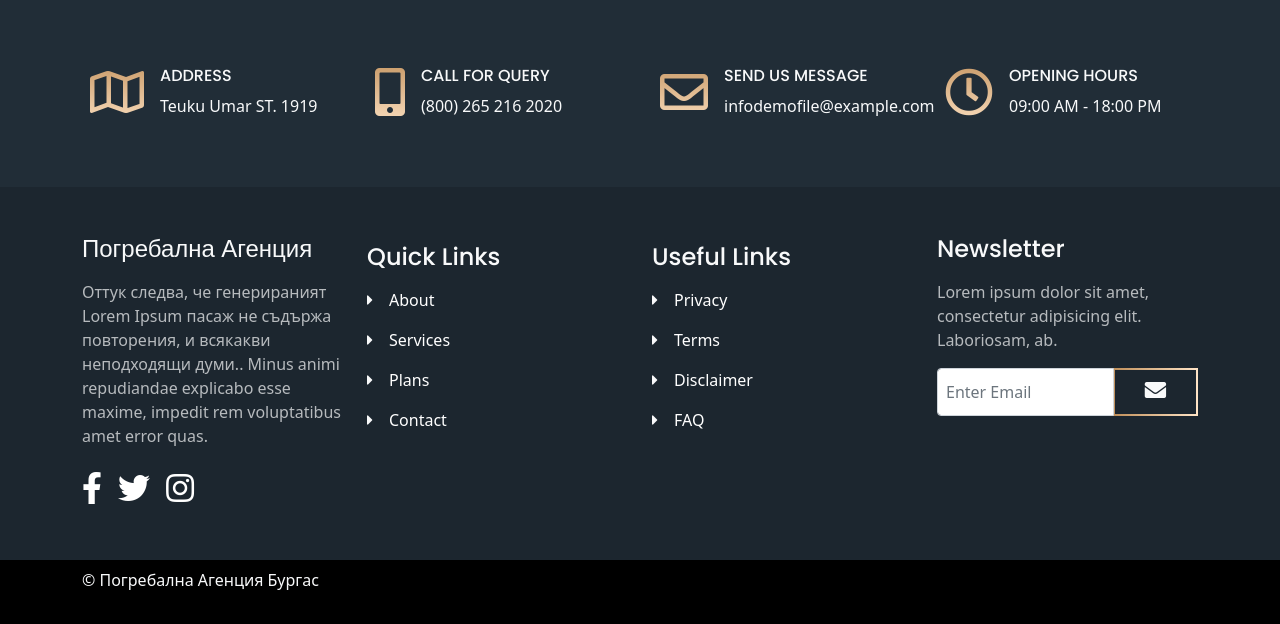
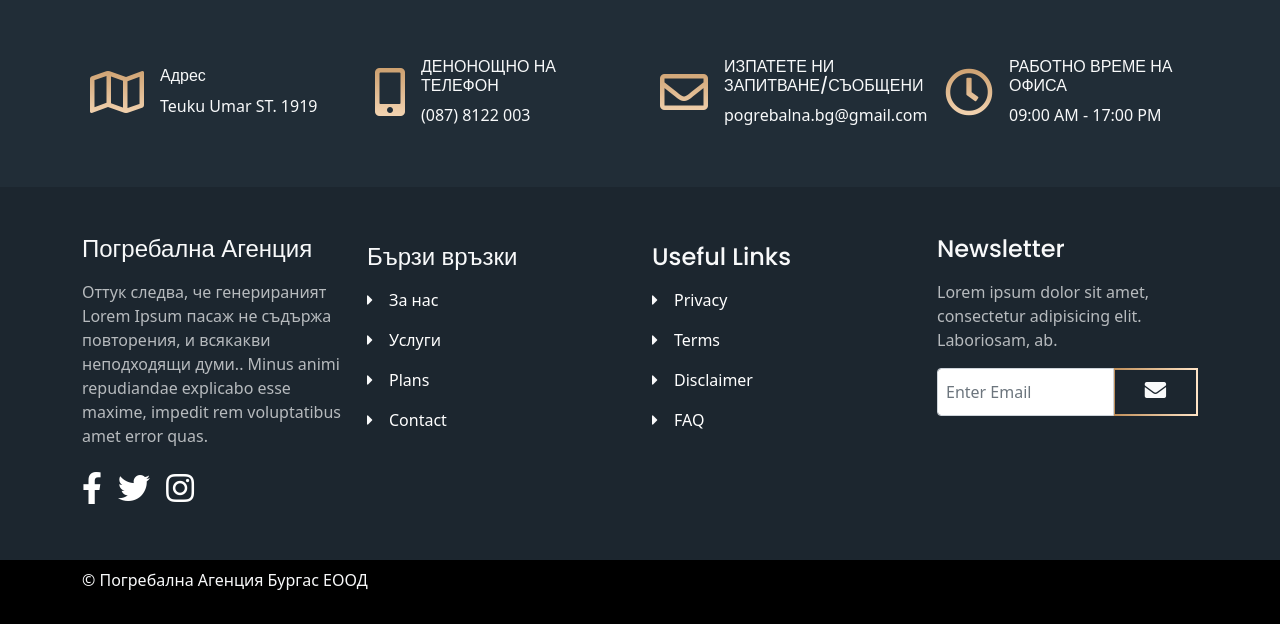
Before and after one commit to idktech/grobi, a plain HTML site: page index.html in a window 1280 px wide. Shown: the part 6504-7128 px from the top of the page. Drawn offline with Linux system fonts and the light colour scheme; a web font is replaced by a local one.

Commit message:
some texts updated

```diff
--- a/index.html
+++ b/index.html
@@ -613,29 +613,29 @@
                 <div class="col-lg-3 d-flex align-items-center">
                     <div class="p-2"><i class="far fa-map fa-3x"></i></div>
                     <div class="ms-2">
-                        <h6>ADDRESS</h6>
+                        <h6>Адрес</h6>
                         <p>Teuku Umar ST. 1919</p>
                     </div>
                 </div>
                 <div class="col-lg-3 d-flex align-items-center">
                     <div class="p-2"><i class="fas fa-mobile-alt fa-3x"></i></div>
                     <div class="ms-2">
-                        <h6>CALL FOR QUERY</h6>
-                        <p>(800) 265 216 2020</p>
+                        <h6>ДЕНОНОЩНО НА ТЕЛЕФОН</h6>
+                        <p>(087) 8122 003</p>
                     </div>
                 </div>
                 <div class="col-lg-3 d-flex align-items-center">
                     <div class="p-2"><i class="far fa-envelope fa-3x"></i></div>
                     <div class="ms-2">
-                        <h6>SEND US MESSAGE</h6>
-                        <p>infodemofile@example.com</p>
+                        <h6>ИЗПАТЕТЕ НИ ЗАПИТВАНЕ/СЪОБЩЕНИ</h6>
+                        <p>pogrebalna.bg@gmail.com</p>
                     </div>
                 </div>
                 <div class="col-lg-3 d-flex align-items-center">
                     <div class="p-2"><i class="far fa-clock fa-3x"></i></div>
                     <div class="ms-2">
-                        <h6>OPENING HOURS</h6>
-                        <p>09:00 AM - 18:00 PM</p>
+                        <h6>РАБОТНО ВРЕМЕ НА ОФИСА</h6>
+                        <p>09:00 AM - 17:00 PM</p>
                     </div>
                 </div>
             </div> <!-- end of row -->
@@ -675,17 +675,17 @@
 
                 <div class="col-lg-3 py-4 py-md-5">
                     <div>
-                        <h4 class="py-2">Quick Links</h4>
+                        <h4 class="py-2">Бързи връзки</h4>
                         <div class="d-flex align-items-center py-2">
                             <i class="fas fa-caret-right"></i>
                             <a href="#about">
-                                <p class="ms-3">About</p>
+                                <p class="ms-3">За нас</p>
                             </a>
                         </div>
                         <div class="d-flex align-items-center py-2">
                             <i class="fas fa-caret-right"></i>
                             <a href="#">
-                                <p class="ms-3">Services</p>
+                                <p class="ms-3">Услуги</p>
                             </a>
                         </div>
                         <div class="d-flex align-items-center py-2">
@@ -757,7 +757,7 @@
     <div class="bottom py-2 text-light">
         <div class="container d-flex justify-content-between">
             <div>
-                <p>© Погребална Агенция Бургас</p><br>
+                <p>© Погребална Агенция Бургас ЕООД</p><br>
             </div>
 
         </div> <!-- end of container -->
```
Also changed, not shown: article.html (+3 -3 lines), privacy.html (+3 -3 lines), terms.html (+3 -3 lines).
